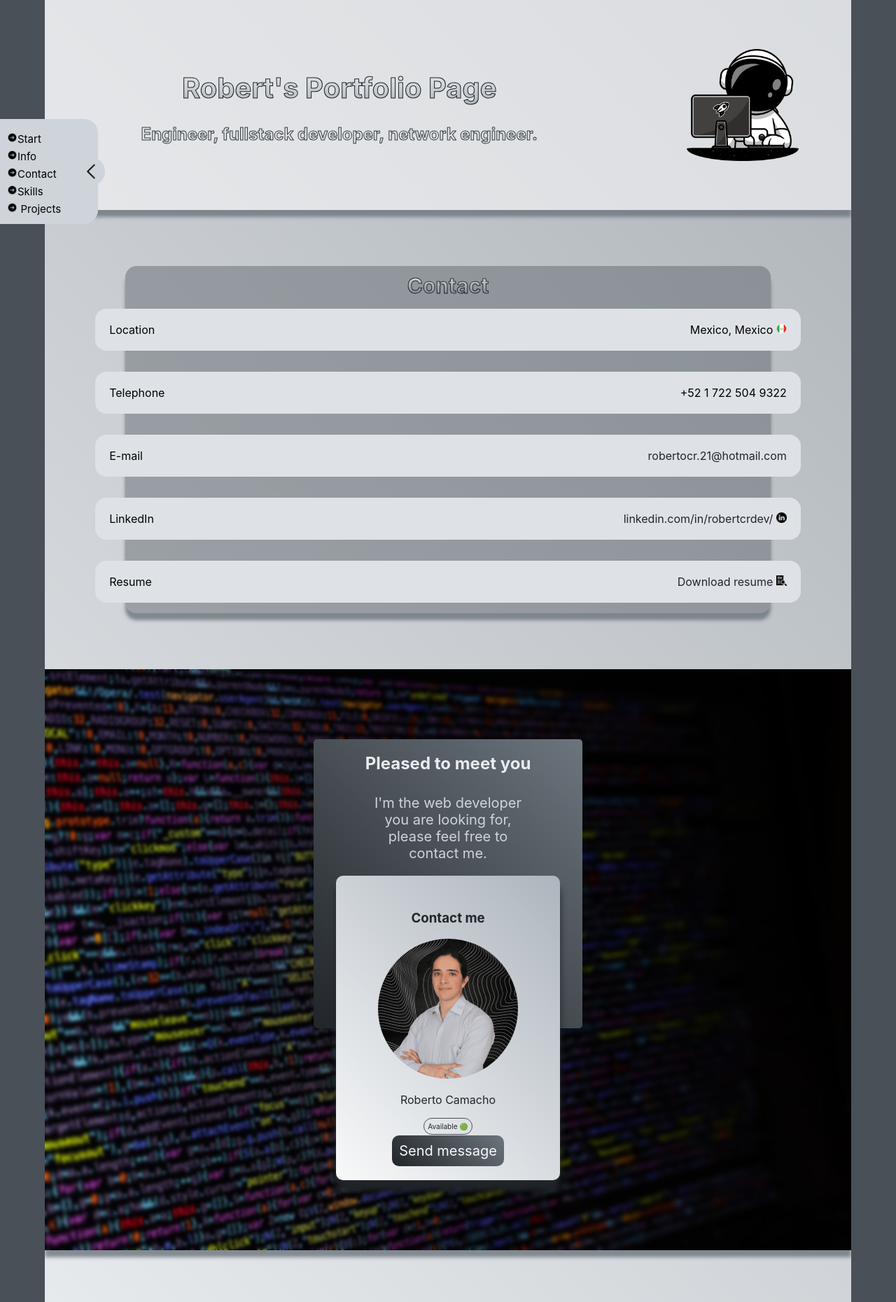
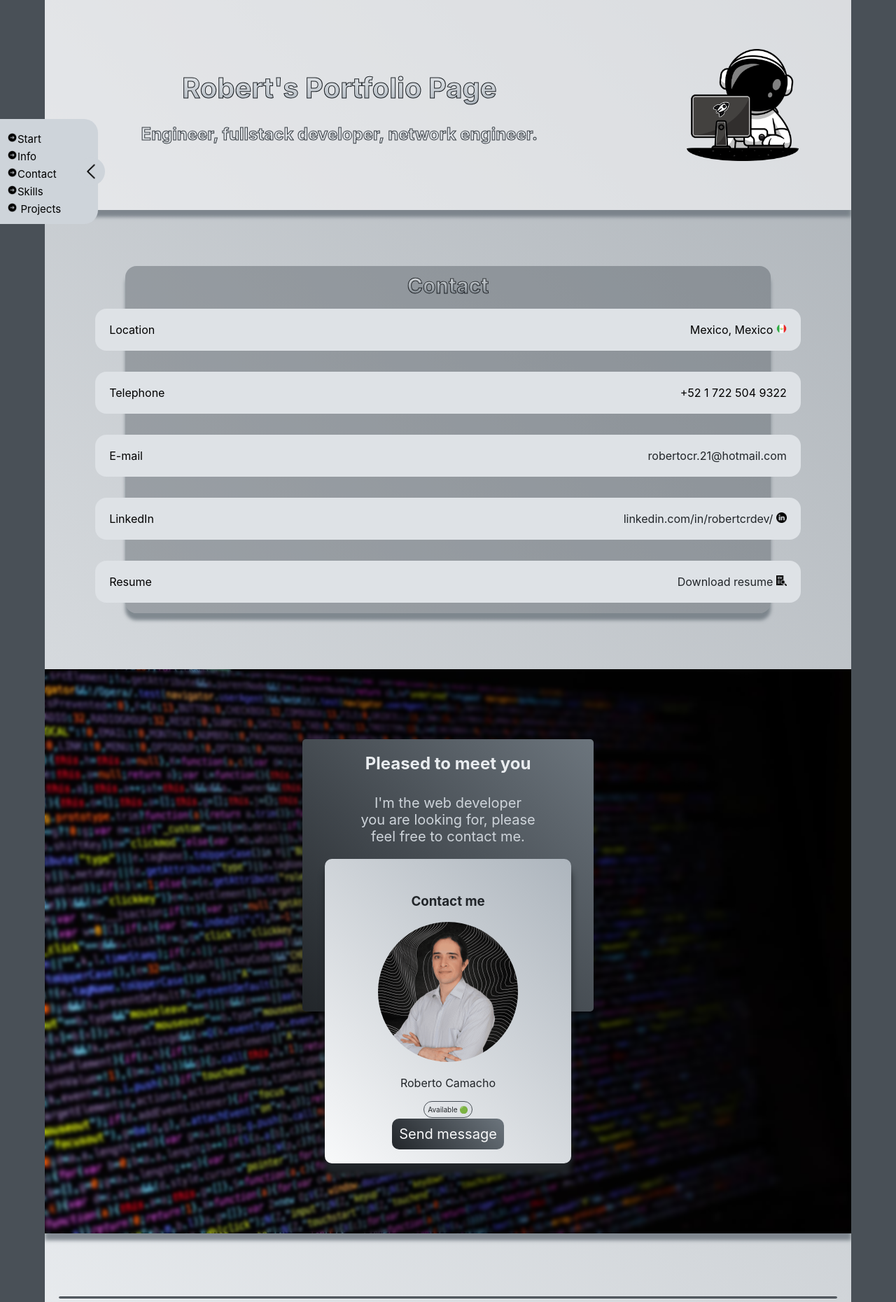
Before and after one commit to CyberYoghurt/Portfolio, a React (Create React App) app: page / in a window 1280 px wide. Shown: the top 1860 px of the page at 70% size. Built offline with nearby package versions, Linux system fonts and the light colour scheme.

Commit message:
Fixed aboutme

```diff
--- a/src/App.css
+++ b/src/App.css
@@ -211,7 +211,7 @@ li,
 .aboutme__card {
   display: grid;
   grid-template-rows: repeat(3, auto);
-  grid-template-columns: 2rem 20rem 2rem;
+  grid-template-columns: 2rem 22rem 2rem;
 }
 .aboutme__message {
   display: grid;
@@ -225,7 +225,10 @@ li,
 @supports not (grid-template-columns: subgrid) {
   .aboutme__message > div {
     display: grid;
-    grid-template-rows: 75px 75px 150px;
+    grid-template-rows: 75px 150px 150px;
+  }
+  .aboutme__greet2 {
+    font-size: 12px;
   }
 }
 @supports (grid-template-columns: subgrid) {
```
